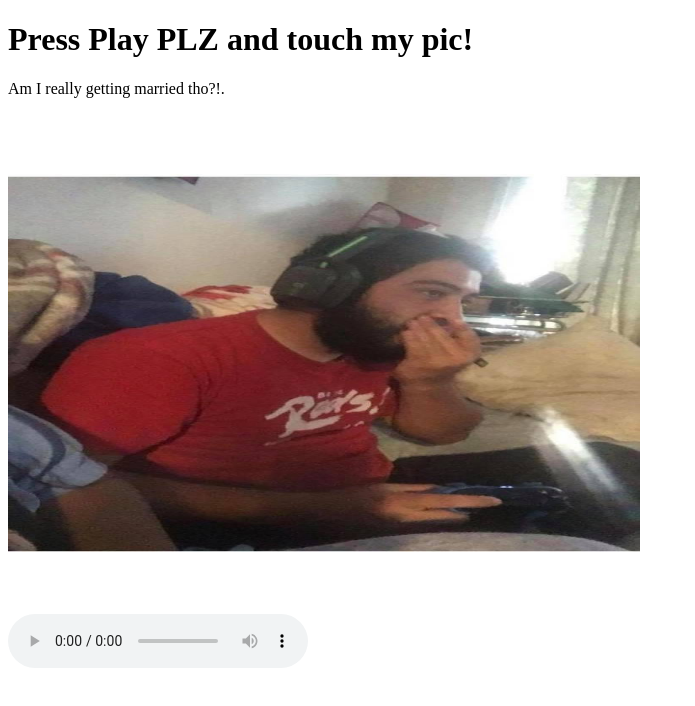
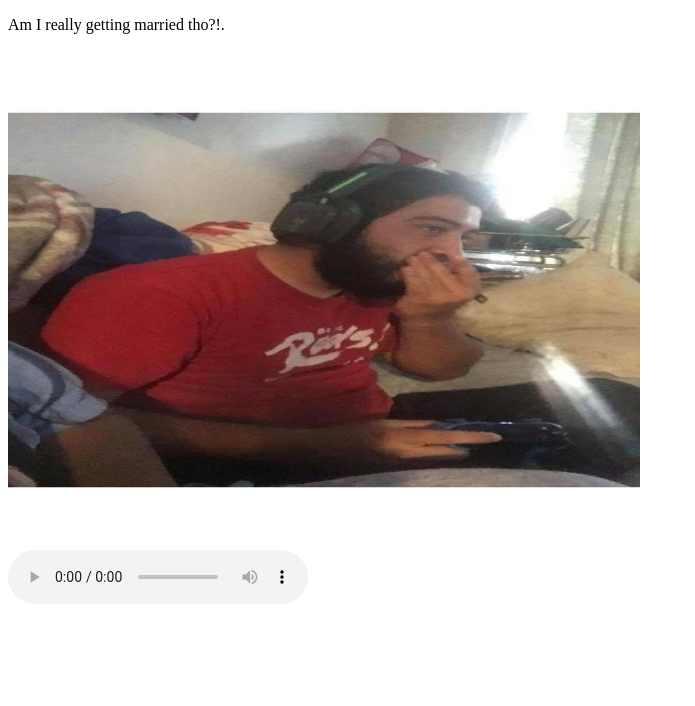
Before and after one commit to raulpool/raulpool.github.io, a plain HTML site: page index.html in a window 1280 px wide. Shown: the whole page, without its empty margins (0-695 px from the left). Drawn offline with Linux system fonts and the light colour scheme.

Commit message:
Update index.html

```diff
--- a/index.html
+++ b/index.html
@@ -57,7 +57,7 @@
 </head>
 
 <body>
-<h1>Press Play PLZ and touch my pic!</h1>
+<!-- <h1>Press Play PLZ and touch my pic!</h1>-->
 <p>Am I really getting married tho?!.</p>
 <!--<script src="javascript.js"></script>-->
 
```
